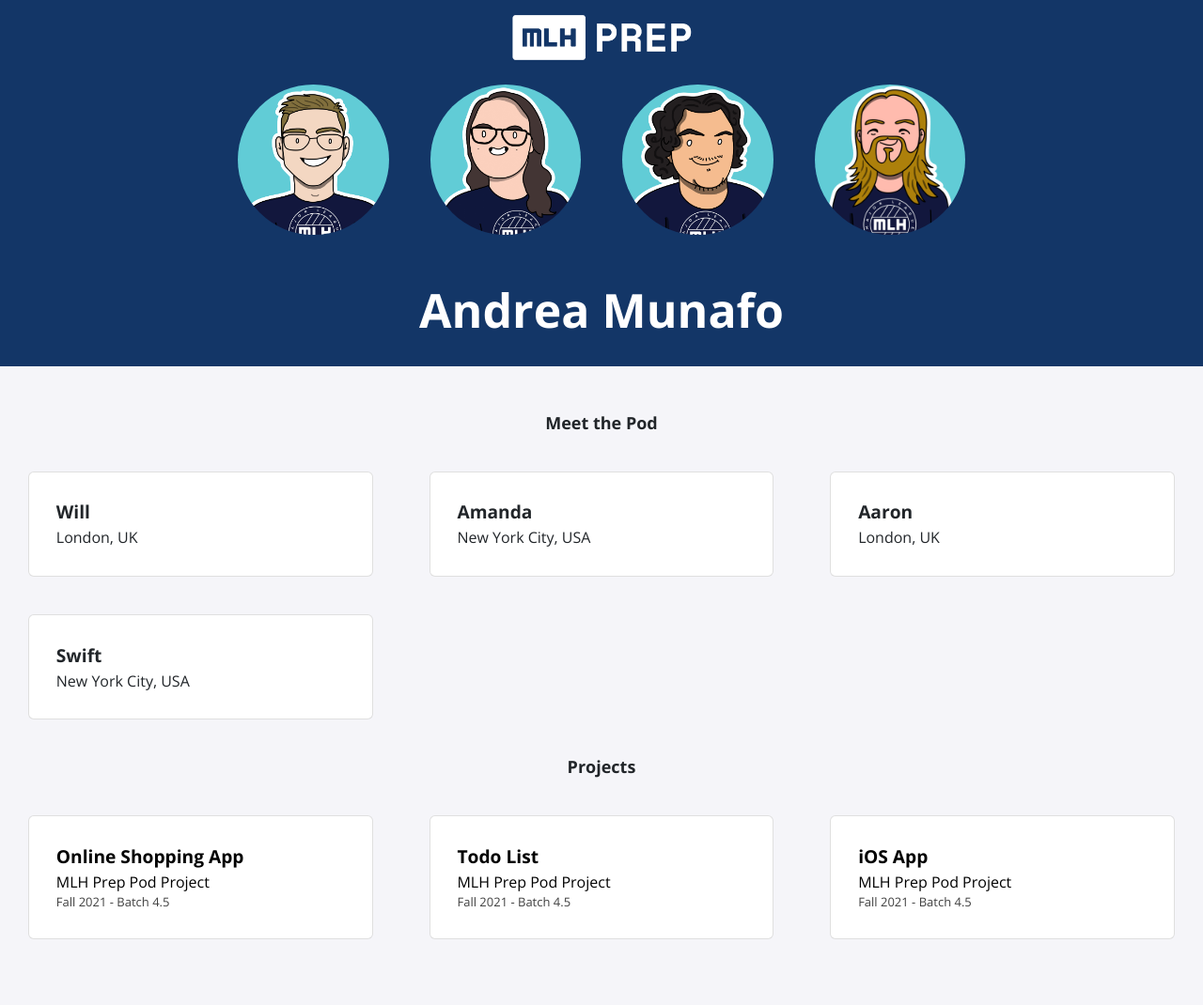
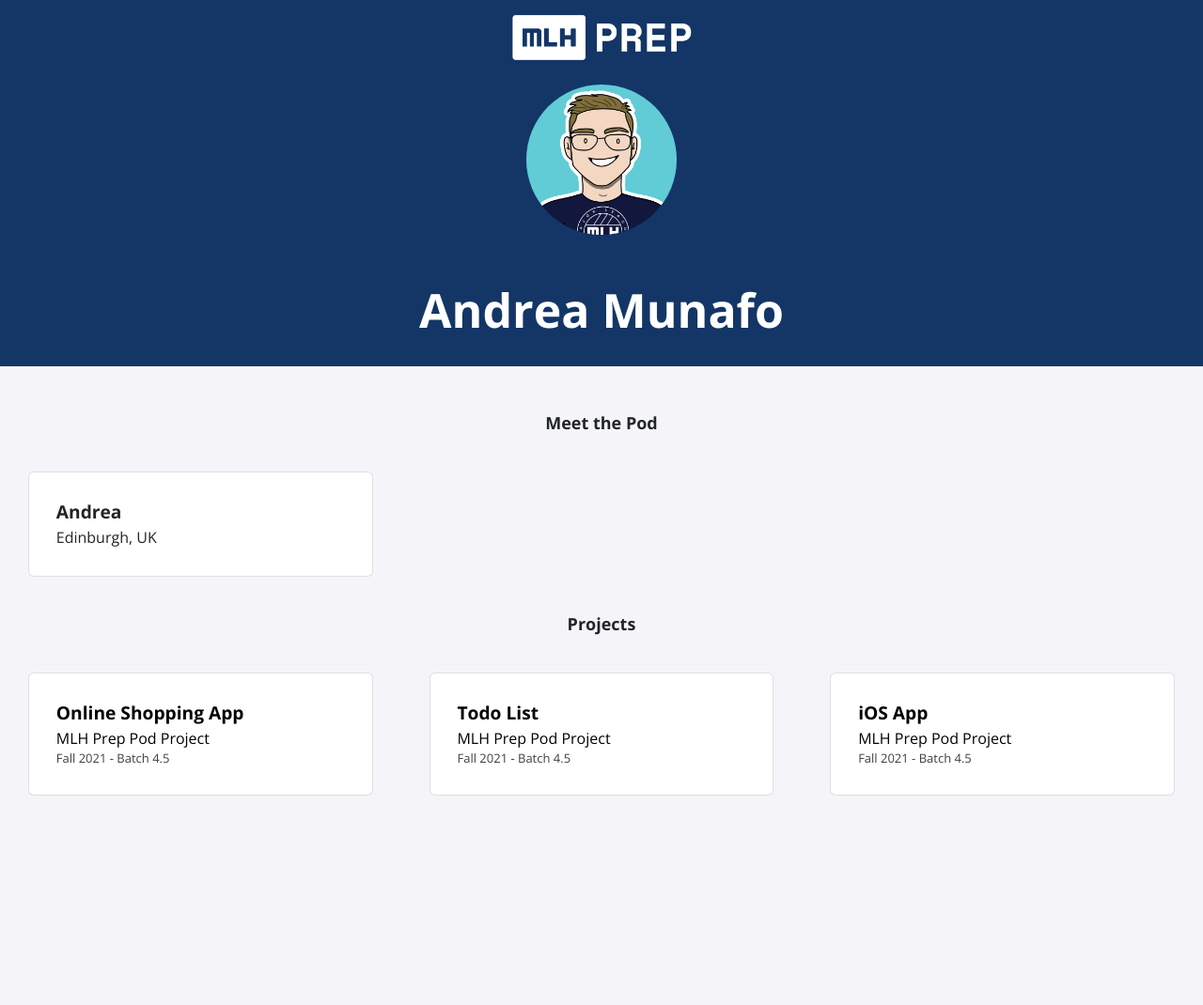
Before and after one commit to andreamunafo/andreamunafo.github.io.archived, a Jekyll site: the page built from index.html, in a window 1280 px wide. Shown: the whole page at 94% size. Built offline with Jekyll 4.4.1, drawn with Linux system fonts in a browser that asks for light colours; nearby versions of some CDN libraries; after the commit the page ends 917 px from its top, so only the background shows below that.

Commit message:
Update fellows.yml to have Andrea

```diff
--- a/_data/fellows.yml
+++ b/_data/fellows.yml
@@ -1,15 +1,3 @@
-- name: Will
+- name: Andrea
   img: logo.jpg
-  location: London, UK
-
-- name: Amanda
-  img: amanda.jpg
-  location: New York City, USA
-
-- name: Aaron
-  img: aaron.jpg
-  location: London, UK
-
-- name: Swift
-  img: swift.jpg
-  location: New York City, USA
+  location: Edinburgh, UK
```
